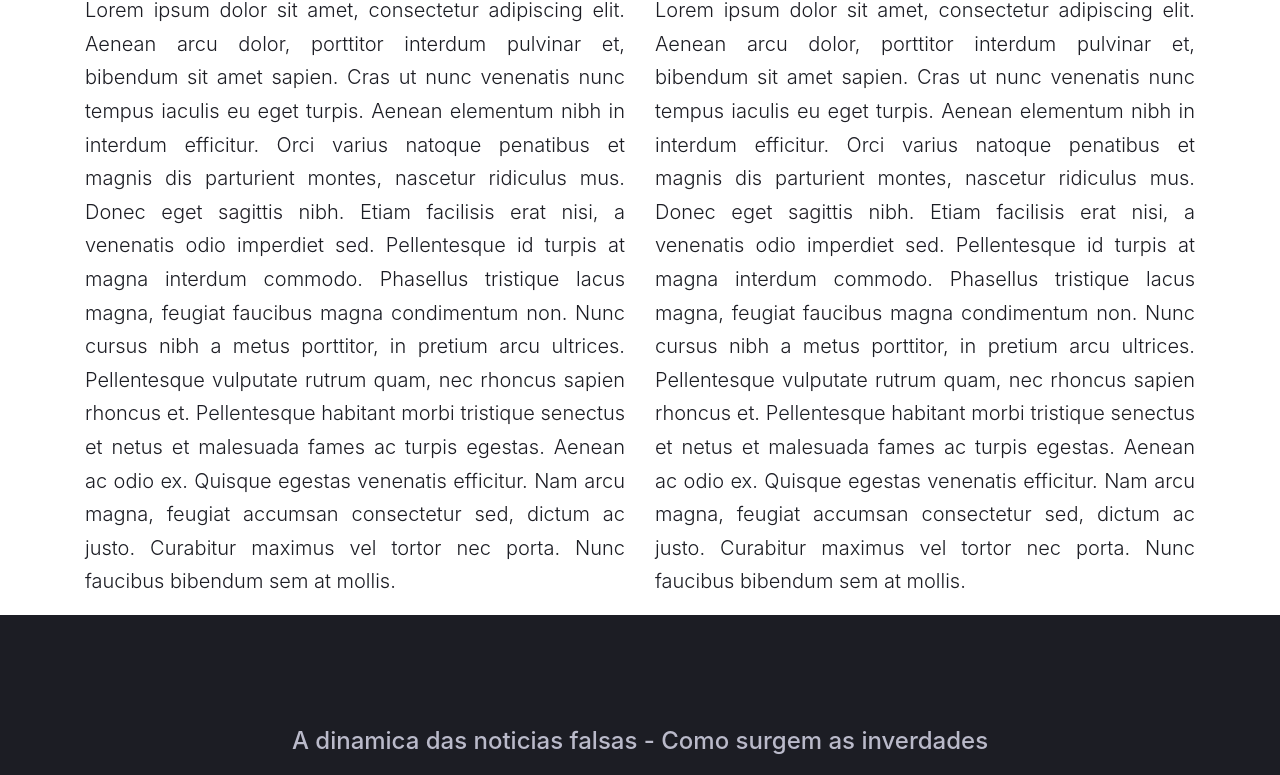
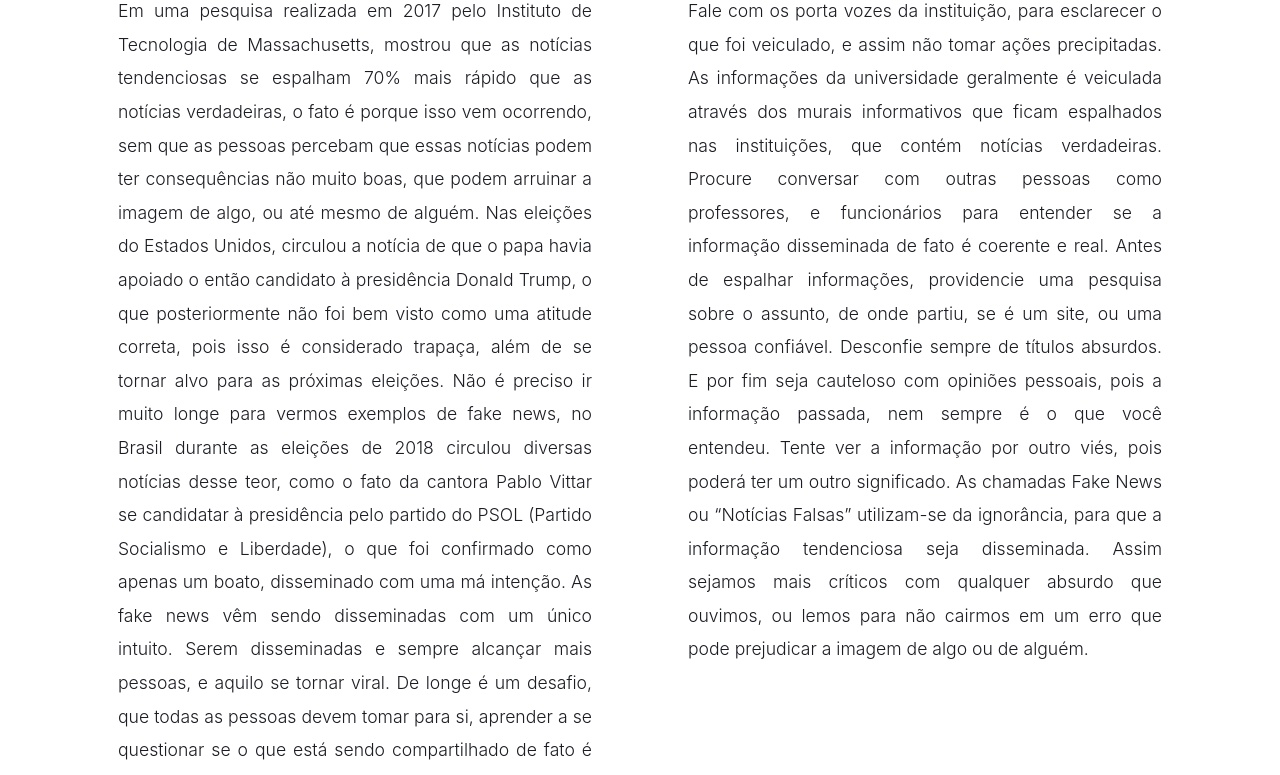
Before and after one commit to Freitas29/Fake-news, a website: page index.html in a window 1280 px wide. Shown: the part 527-1302 px from the top of the page. Drawn offline with nearby package versions, Linux system fonts and the light colour scheme.

Commit message:
Change text and add padding to main contents

```diff
--- a/index.css
+++ b/index.css
@@ -22,6 +22,7 @@ body{
 .custom-p{
     color: #1c1d24;
     line-height: 2.1rem;
+    font-size: 1.1rem;
 }
 
 .custom-button{
--- a/index.html
+++ b/index.html
@@ -29,41 +29,38 @@
 
     <div class="container">
         <div class="row">
-            <div class="col-lg-6 col-sm-12">
-                <h1 class="display-5 custom-title">Fato ou boato?</h1>
+            <div class="col-lg-6 col-sm-12 pr-5 pl-5">
+                <h1 class="display-5 custom-title text-center">Fato ou boato?</h1>
                 <p class="lead text-justify custom-p">
-                    Lorem ipsum dolor sit amet, consectetur adipiscing elit. Aenean arcu dolor,
-                    porttitor interdum pulvinar et, bibendum sit amet sapien. Cras ut nunc
-                    venenatis nunc tempus iaculis eu eget turpis. Aenean elementum nibh in interdum efficitur.
-                    Orci varius natoque penatibus et magnis dis parturient montes, nascetur
-                    ridiculus mus. Donec eget sagittis nibh. Etiam facilisis erat nisi, a
-                    venenatis odio imperdiet sed. Pellentesque id turpis at magna interdum commodo.
-                    Phasellus tristique lacus magna, feugiat faucibus magna condimentum non. Nunc
-                    cursus nibh a metus porttitor, in pretium arcu ultrices.
+                    Em uma pesquisa realizada em 2017 pelo Instituto de Tecnologia de Massachusetts, mostrou que as notícias
+                     tendenciosas se espalham 70% mais rápido que as notícias verdadeiras, o fato é porque isso vem ocorrendo,
+                     sem que as pessoas percebam que essas notícias podem ter consequências não muito boas, que podem arruinar
+                     a imagem de algo, ou até mesmo de alguém.
 
-                    Pellentesque vulputate rutrum quam, nec rhoncus sapien rhoncus et.
-                    Pellentesque habitant morbi tristique senectus et netus et malesuada fames ac turpis egestas.
-                    Aenean ac odio ex. Quisque egestas venenatis efficitur. Nam arcu magna, feugiat accumsan consectetur sed,
-                    dictum ac justo. Curabitur maximus vel tortor nec porta. Nunc faucibus bibendum sem at mollis.
+                    Nas eleições do Estados Unidos, circulou a notícia de que o papa havia apoiado o então candidato à presidência
+                     Donald Trump, o que posteriormente não foi bem visto como uma atitude correta, pois isso é considerado trapaça,
+                     além de se tornar alvo para as próximas eleições. Não é preciso ir muito longe para vermos exemplos de fake news,
+                     no Brasil durante as eleições de 2018 circulou diversas notícias desse teor, como o fato da cantora Pablo Vittar
+                     se candidatar à presidência pelo partido do PSOL (Partido Socialismo e Liberdade), o que foi confirmado como apenas
+                     um boato, disseminado com uma má intenção.
+                     As fake news vêm sendo disseminadas com um único intuito. Serem disseminadas e sempre alcançar mais pessoas, e aquilo
+                     se tornar viral. De longe é um desafio, que todas as pessoas devem tomar para si, aprender a se questionar se o que está
+                     sendo compartilhado de fato é real, boatos são como pólvoras, percorre um caminho até atingir o alvo.
                 </p>
             </div>
 
-            <div class="col-lg-6 col-sm-12">
-                <h1 class="display-5 custom-title">Fake news em Números?</h1>
+            <div class="col-lg-6 col-sm-12 pr-5 pl-5">
+                <h1 class="display-5 custom-title text-center">Informe-se</h1>
                 <p class="lead text-justify custom-p">
-                        Lorem ipsum dolor sit amet, consectetur adipiscing elit. Aenean arcu dolor,
-                        porttitor interdum pulvinar et, bibendum sit amet sapien. Cras ut nunc
-                        venenatis nunc tempus iaculis eu eget turpis. Aenean elementum nibh in interdum efficitur.
-                        Orci varius natoque penatibus et magnis dis parturient montes, nascetur
-                        ridiculus mus. Donec eget sagittis nibh. Etiam facilisis erat nisi, a
-                        venenatis odio imperdiet sed. Pellentesque id turpis at magna interdum commodo.
-                        Phasellus tristique lacus magna, feugiat faucibus magna condimentum non. Nunc
-                        cursus nibh a metus porttitor, in pretium arcu ultrices.
+                    Fale com os porta vozes da instituição, para esclarecer o que foi veiculado, e assim não tomar ações precipitadas.
+                    As informações da universidade geralmente é veiculada através dos murais informativos que ficam espalhados nas instituições, que contém notícias verdadeiras.
 
-                        Pellentesque vulputate rutrum quam, nec rhoncus sapien rhoncus et.
-                        Pellentesque habitant morbi tristique senectus et netus et malesuada fames ac turpis egestas.
-                        Aenean ac odio ex. Quisque egestas venenatis efficitur. Nam arcu magna, feugiat accumsan consectetur sed,
-                        dictum ac justo. Curabitur maximus vel tortor nec porta. Nunc faucibus bibendum sem at mollis.
+                    Procure conversar com outras pessoas como professores, e funcionários para entender se a informação disseminada de fato é coerente e real.
+
+                    Antes de espalhar informações, providencie uma pesquisa sobre o assunto, de onde partiu, se é um site, ou uma pessoa confiável. Desconfie sempre de títulos absurdos.
+                    E por fim seja cauteloso com opiniões pessoais, pois a informação passada, nem sempre é o que você entendeu. Tente ver a informação por outro viés, pois poderá ter um outro significado.
+
+                    As chamadas Fake News ou “Notícias Falsas” utilizam-se da ignorância, para que a informação tendenciosa seja disseminada. Assim sejamos mais críticos com qualquer absurdo que ouvimos, ou lemos para não cairmos em um erro que pode prejudicar a imagem de algo ou de alguém.
                 </p>
             </div>
         </div>
```
